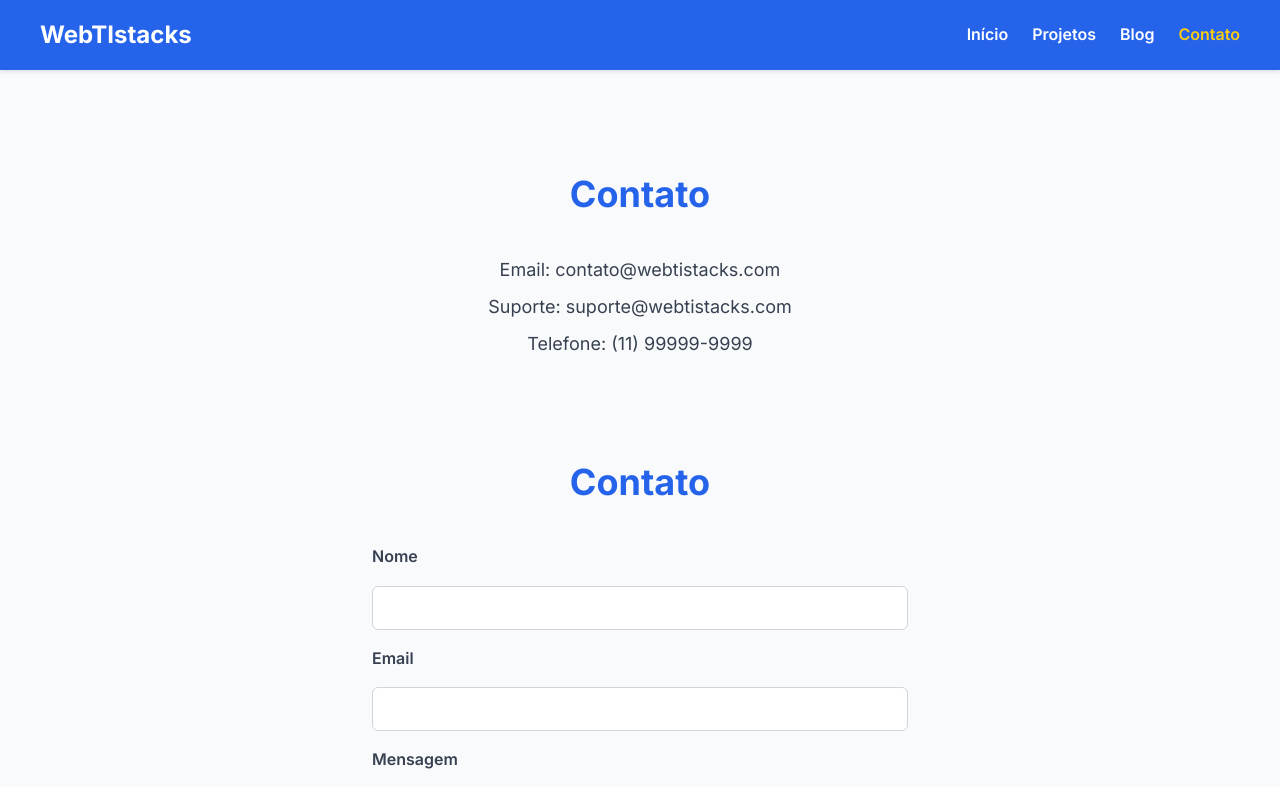
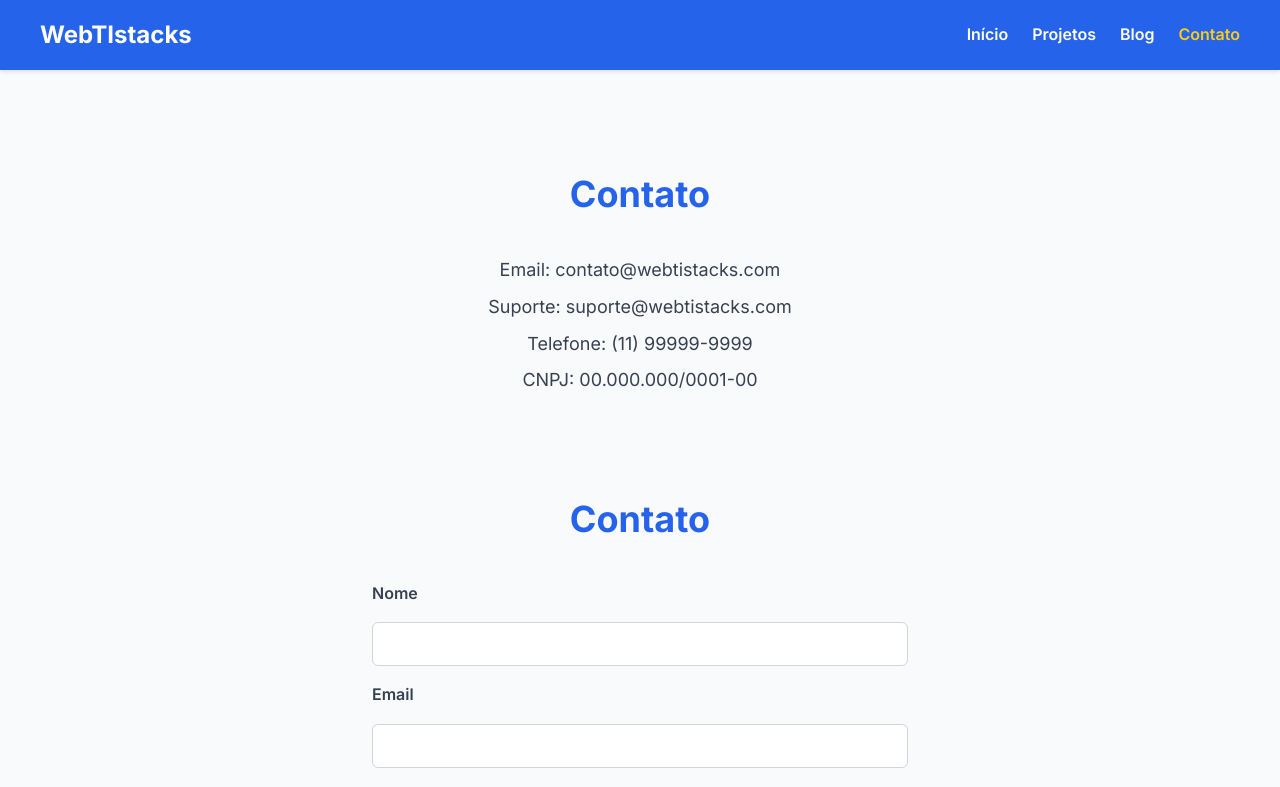
Before and after one commit to CarlosSilva09/WebTistacks, a React (Create React App) app: page /contact in a window 1280 px wide. Shown: the top 787 px of the page. Built offline with nearby package versions, Linux system fonts and the light colour scheme.

Commit message:
Update ContactPage.js
Adicionado o campo CNPJ na ContactPage, abaixo do <p>Telefone<p>.

```diff
--- a/src/components/ContactPage.js
+++ b/src/components/ContactPage.js
@@ -10,6 +10,7 @@ const ContactPage = () => {
         <p>Email: contato@webtistacks.com</p>
         <p>Suporte: suporte@webtistacks.com</p>
         <p>Telefone: (11) 99999-9999</p>
+        <p>CNPJ: 00.000.000/0001-00</p>
       </div>
       <ContactForm />
     </section>
```
